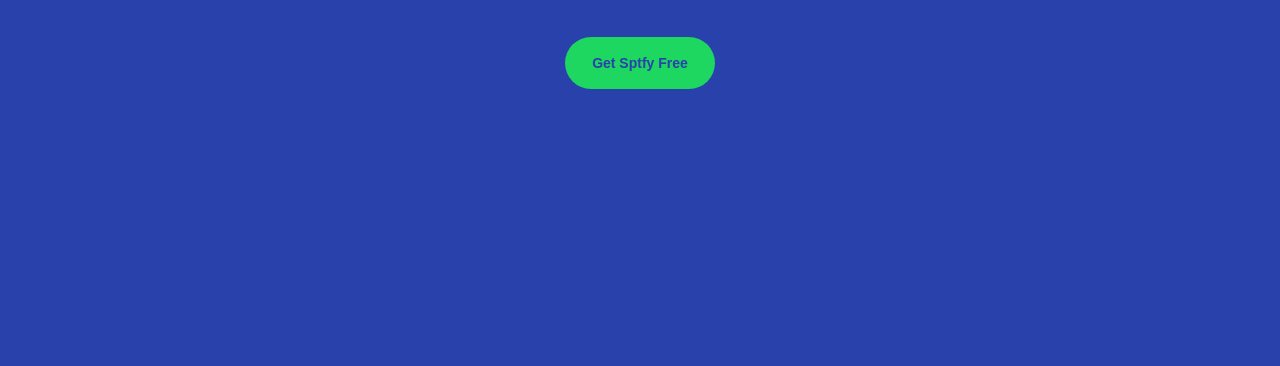
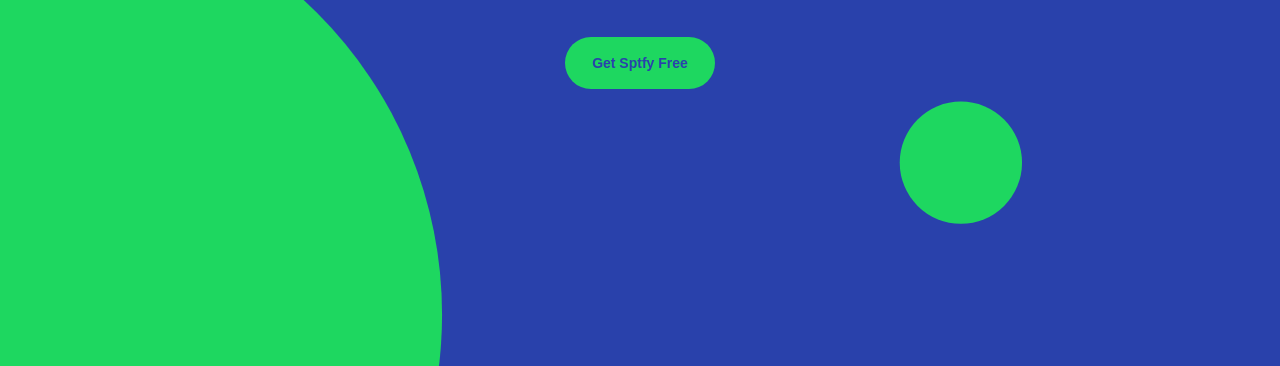
Before and after one commit to paras9sid/sptfy_clone_project, a plain HTML site: page index.html in a window 1280 px wide. Shown: the part 674-1040 px from the top of the page. Drawn offline with Linux system fonts and the light colour scheme.

Commit message:
Background-image set

```diff
--- a/style.css
+++ b/style.css
@@ -73,6 +73,10 @@
     justify-content: center;
     align-items: center;
     color: #1ed760;
+    background-image: url('./media/bg/main.svg');
+    background-size: 170%;
+    background-position: 46% 4%;
+    background-repeat: no-repeat;
 }
 
 section.banner h1{
```
